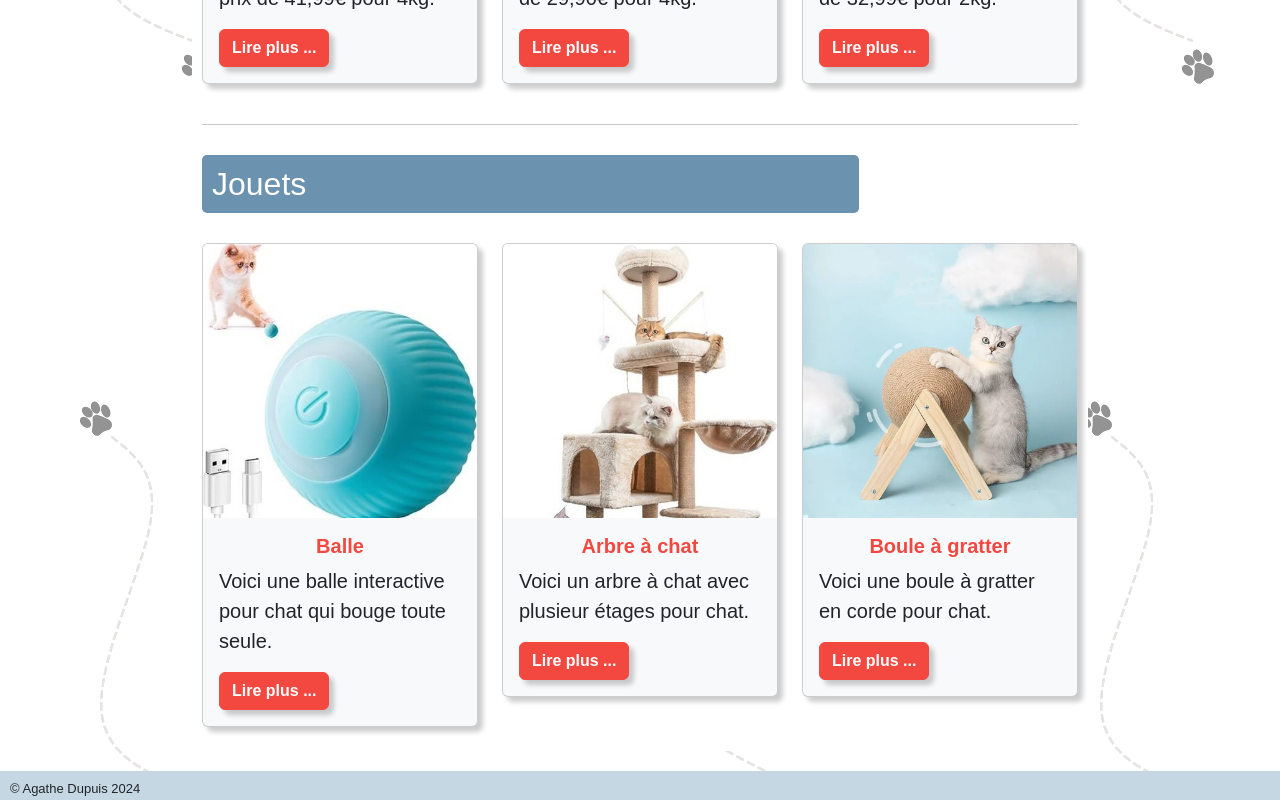
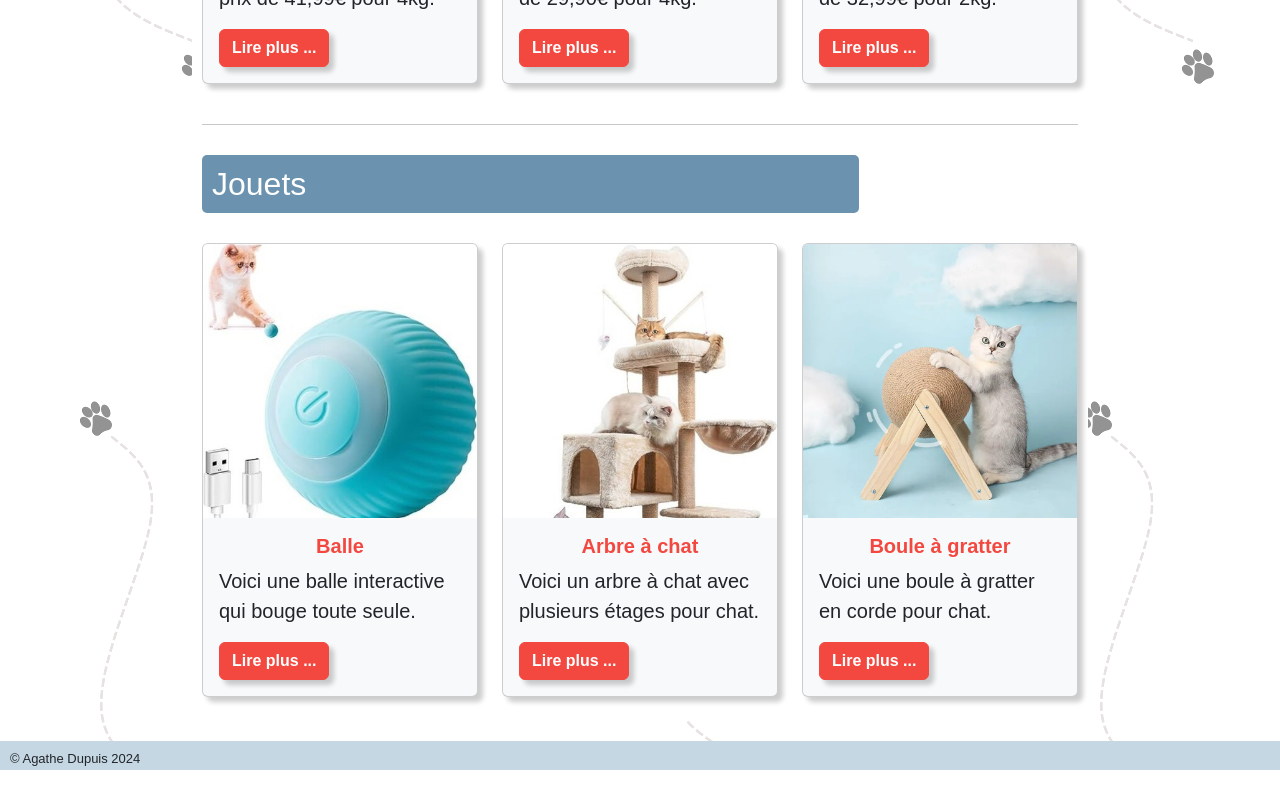
Before and after one commit to AgatheDups/FluffyRagdoll-react, a React (Vite) app: page /alimentation in a window 1280 px wide. Shown: the part 1217-2017 px from the top of the page. After the commit the page ends 1987 px from the top, so only its background shows below. Built offline with nearby package versions, Linux system fonts and the light colour scheme.

Commit message:
change and add json in card

```diff
--- a/src/components/Card.jsx
+++ b/src/components/Card.jsx
@@ -1,6 +1,6 @@
 /* eslint-disable react/prop-types */
 
-export default function Card ({titleCard, textCard, imageSrcCard, imageAltCard, linkCard}) {
+export default function Card ({titleCard, textCard, imageSrcCard, imageAltCard, linkCard, buttonCard}) {
     return (
         <div className="col-md-4">
             <div className="card bg-light mb-4 custom-shadow">
@@ -8,7 +8,7 @@ export default function Card ({titleCard, textCard, imageSrcCard, imageAltCard,
                 <div className="card-body">
                     <h5 className="card-title text-danger text-center">{titleCard}</h5>
                     <p className="card-text">{textCard}</p>
-                    <a href={linkCard} className="btn btn-danger" target="_blank"> <span>Lire plus ...</span></a>
+                    <a href={linkCard} className="btn btn-danger" target="_blank"> <span>{buttonCard}</span></a>
                 </div>
             </div>
         </div>
--- a/src/page/Care.jsx
+++ b/src/page/Care.jsx
@@ -32,6 +32,7 @@ export default function Care(){
                             imageAltCard={card.imageAltCard}
                             linkCard={card.linkCard}
                             textCard={card.textCard}
+                            buttonCard={card.buttonCard}
                         />
                     ))}
                 </div>
--- a/src/page/Food.jsx
+++ b/src/page/Food.jsx
@@ -35,7 +35,9 @@ export default function Food (){
                         imageSrcCard={foodCard.imageSrcCard}
                         imageAltCard={foodCard.imageAltCard}
                         linkCard={foodCard.linkCard}
-                        textCard={foodCard.textCard}/>
+                        textCard={foodCard.textCard}
+                        buttonCard={foodCard.buttonCard}
+                    />
                     ))}
                 </div>
                 <hr />
@@ -48,6 +50,7 @@ export default function Food (){
                         imageAltCard={toyCard.imageAltCard}
                         linkCard={toyCard.linkCard}
                         textCard={toyCard.textCard}
+                        buttonCard={toyCard.buttonCard}
                     />
                     ))}
                 </div>
--- a/src/page/json/care.json
+++ b/src/page/json/care.json
@@ -13,21 +13,24 @@
             "imageSrcCard": "../public/image/img-brosse.jpg",
             "imageAltCard": "Brosse pour chat",
             "linkCard": "#",
-            "textCard": "Voici une brosse pour chat de la marque NekoCare."
+            "textCard": "Voici une brosse pour chat de la marque NekoCare.",
+            "buttonCard": "Lire plus ..."
         },
         {
             "titleCard": "Coupe griffe",
             "imageSrcCard": "../public/image/img-coupe-griffes.jpg",
             "imageAltCard": "Coupe griffe pour chat",
             "linkCard": "#",
-            "textCard": "Voici un coupe griffe de la marque PattesVelours."
+            "textCard": "Voici un coupe griffe de la marque PattesVelours.",
+            "buttonCard": "Lire plus ..."
         },
         {
             "titleCard": "Dentifrice",
             "imageSrcCard": "../public/image/img-dentifrice.jpg",
             "imageAltCard": "Dentifrice pour chat",
             "linkCard": "#",
-            "textCard": "Voici un dentifrice de la marque RonronNature."
+            "textCard": "Voici un dentifrice de la marque RonronNature.",
+            "buttonCard": "Lire plus ..."
         }
     ]
 
--- a/src/page/json/food.json
+++ b/src/page/json/food.json
@@ -12,21 +12,24 @@
             "imageSrcCard": "../public/image/croquette-EC.webp",
             "imageAltCard": "Croquettes Edgard & Cooper",
             "linkCard": "https://www.edgardcooper.com/fr/products/cat-dry-chicken/4-kg/?gad_source=1&gclid=Cj0KCQjw6uWyBhD1ARIsAIMcADqaHNzY3yfuE35NaNMSwkGuM3MSSJIpQgaZFzKo-adItsKoX3mQFjEaApMhEALw_wcB",
-            "textCard": "Croquette pour chat de la marque Edgard & Cooper, prix de 41,99€ pour 4kg."
+            "textCard": "Croquette pour chat de la marque Edgard & Cooper, prix de 41,99€ pour 4kg.",
+            "buttonCard": "Lire plus ..."
         },
         {
             "titleCard": "Ultra premium",
             "imageSrcCard": "../public/image/croquette-UP.webp",
             "imageAltCard": "Croquettes Ultra premium",
             "linkCard": "https://www.ultrapremiumdirect.com/produits/croquettes-sans-cereales-pour-chat-adulte-sterilise-ou-d-interieur/00300201/?wiz_source=google&wiz_medium=cpc&wiz_campaign=PMAX-Chat-Novembre-2022&utm_source=google&utm_medium=cpc&utm_campaign=[PMAX]+-+Chat+Novembre+2022&gad_source=1&gclid=CjwKCAjwr7ayBhAPEiwA6EIGxPtTH3SOvetvVRmDvY-vgvnVEFyVAFU8GHm9ive4thCtV51NgJxeHBoC290QAvD_BwE",
-            "textCard": "Croquette pour chat de la marque Royal canin, prix de 29,90€ pour 4kg."
+            "textCard": "Croquette pour chat de la marque Royal canin, prix de 29,90€ pour 4kg.",
+            "buttonCard": "Lire plus ..."
         },
         {
             "titleCard": "Royal canin",
             "imageSrcCard": "../public/image/croquette-RC.jpg",
             "imageAltCard": "Croquettes Royal canin",
             "linkCard": "https://www.zooplus.fr/shop/chats/croquettes_chat/royal_canin_croquettes_chat/royal_canin_nourriture_par_race_croquettes_chat/378398?variantId=378398.1&abd=true&activeVariant=378398.1",
-            "textCard": "Croquette pour chat de la marque Royal canin, prix de 32,99€ pour 2kg."
+            "textCard": "Croquette pour chat de la marque Royal canin, prix de 32,99€ pour 2kg.",
+            "buttonCard": "Lire plus ..."
         }
     ],
     "toyCards":[
@@ -35,21 +38,24 @@
             "imageSrcCard": "../public/image/jouet-balle.jpg",
             "imageAltCard": "Balle pour chat",
             "linkCard": "https://www.amazon.fr/ILantule-Interactif-Interieur-Automatique-Chargement/dp/B0C3VSZY8M/ref=asc_df_B0C3VSZY8M/?tag=googshopfr-21&linkCode=df0&hvadid=648910860377&hvpos=&hvnetw=g&hvrand=16504193684166196114&hvpone=&hvptwo=&hvqmt=&hvdev=c&hvdvcmdl=&hvlocint=&hvlocphy=9055805&hvtargid=pla-2193648042627&psc=1&mcid=434a03bf199a3b5eb8b3659f48a6bfeb",
-            "textCard": "Voici une balle interactive pour chat qui bouge toute seule."
+            "textCard": "Voici une balle interactive qui bouge toute seule.",
+            "buttonCard": "Lire plus ..."
         },
         {
             "titleCard": "Arbre à chat",
             "imageSrcCard": "../public/image/jouet-arbre.jpg",
             "imageAltCard": "Arbre à chats",
             "linkCard": "https://www.amazon.fr/Griffoir-descalade-plusieurs-dactivit%C3%A9-plates-formes/dp/B0BN9YXPTN/ref=asc_df_B0BN9YXPTN/?tag=googshopfr-21&linkCode=df0&hvadid=603001020651&hvpos=&hvnetw=g&hvrand=16504193684166196114&hvpone=&hvptwo=&hvqmt=&hvdev=c&hvdvcmdl=&hvlocint=&hvlocphy=9055805&hvtargid=pla-1931938098711&mcid=e59595d6826a3335ad252eed17dae841&th=1",
-            "textCard": "Voici un arbre à chat avec plusieur étages pour chat."
+            "textCard": "Voici un arbre à chat avec plusieurs étages pour chat.",
+            "buttonCard": "Lire plus ..."
         },
         {
             "titleCard": "Boule à gratter",
             "imageSrcCard": "../public/image/jouet-boule.jpg",
             "imageAltCard": "Boule à gratter pour chat",
             "linkCard": "https://www.temu.com/fr/kuiper/n9.html?subj=googleshopping-landingpage&_bg_fs=1&_p_rfs=1&_x_ads_channel=google&_x_ads_sub_channel=shopping&_x_login_type=Google&_x_vst_scene=adg&mkt_rec=1&goods_id=601099512666448&sku_id=17592191921191&_x_ns_sku_id=17592191921191&_x_gmc_account=742384653&_x_ads_account=5198328713&_x_ads_set=20819421092&_x_ads_id=153466930022&_x_ads_creative_id=682926604759&_x_ns_source=g&_x_ns_gclid=EAIaIQobChMIuJmirN-KhgMV_gcGAB2UKA2HEAQYASABEgKltfD_BwE&_x_ns_placement=&_x_ns_match_type=&_x_ns_ad_position=&_x_ns_product_id=17592191921191&_x_ns_target=&_x_ns_devicemodel=&_x_ns_wbraid=Cj8KCQjw0YGyBhDZARIuALjKpTicowYrAIvY__9DmdPRr9qDjpxHdiszH56rf1yFJXJfU0F8cBirvBzKvhoCxsk&_x_ns_gbraid=0AAAAAo4mICEucQkQlfNhiZNDaXSDrINen&_x_ns_targetid=pla-2264719084720&gad_source=1&gclid=EAIaIQobChMIuJmirN-KhgMV_gcGAB2UKA2HEAQYASABEgKltfD_BwE&adg_ctx=f-1098b79c",
-            "textCard": "Voici une boule à gratter en corde pour chat."
+            "textCard": "Voici une boule à gratter en corde pour chat.",
+            "buttonCard": "Lire plus ..."
         }
     ]
 }
```
